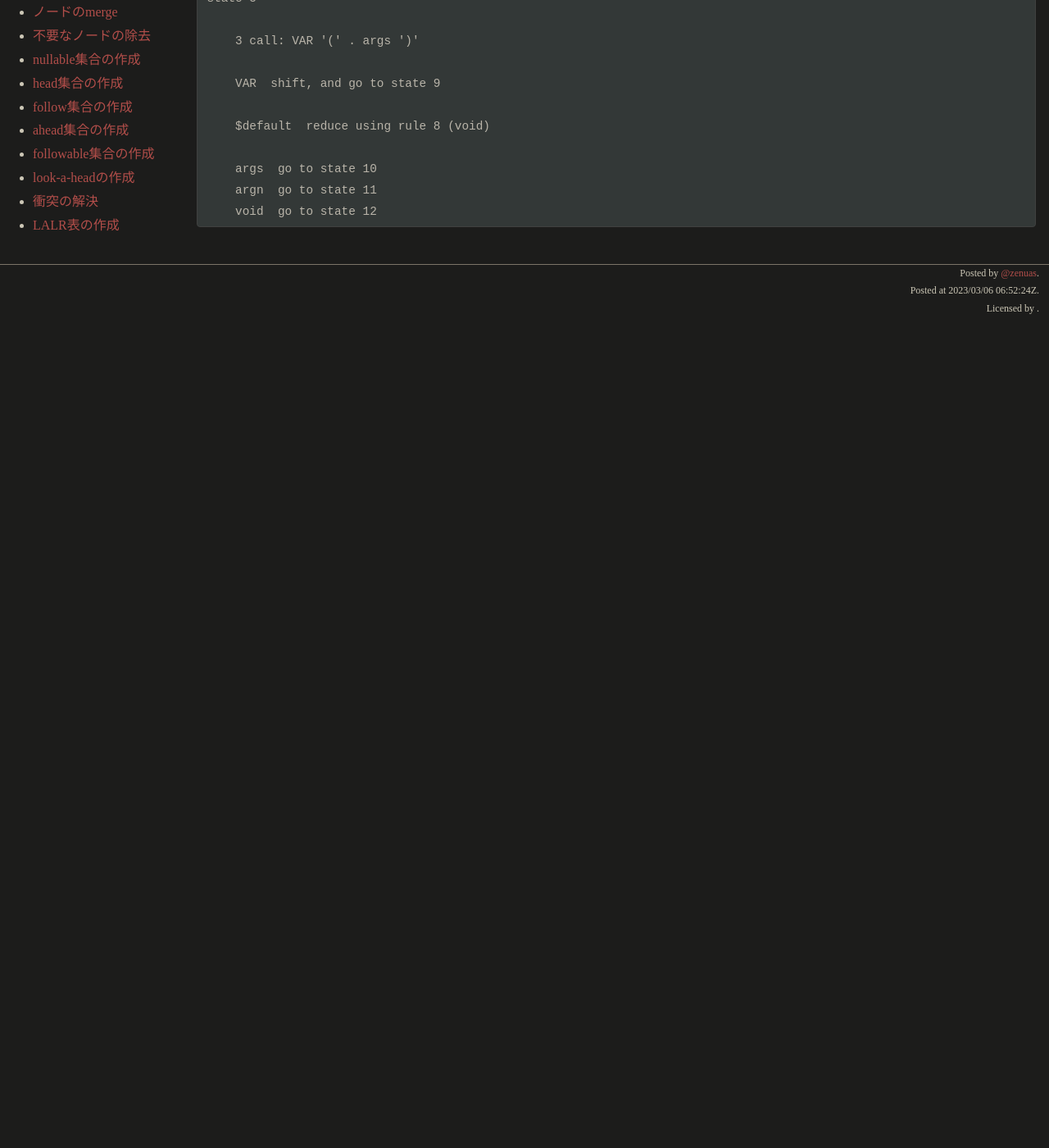
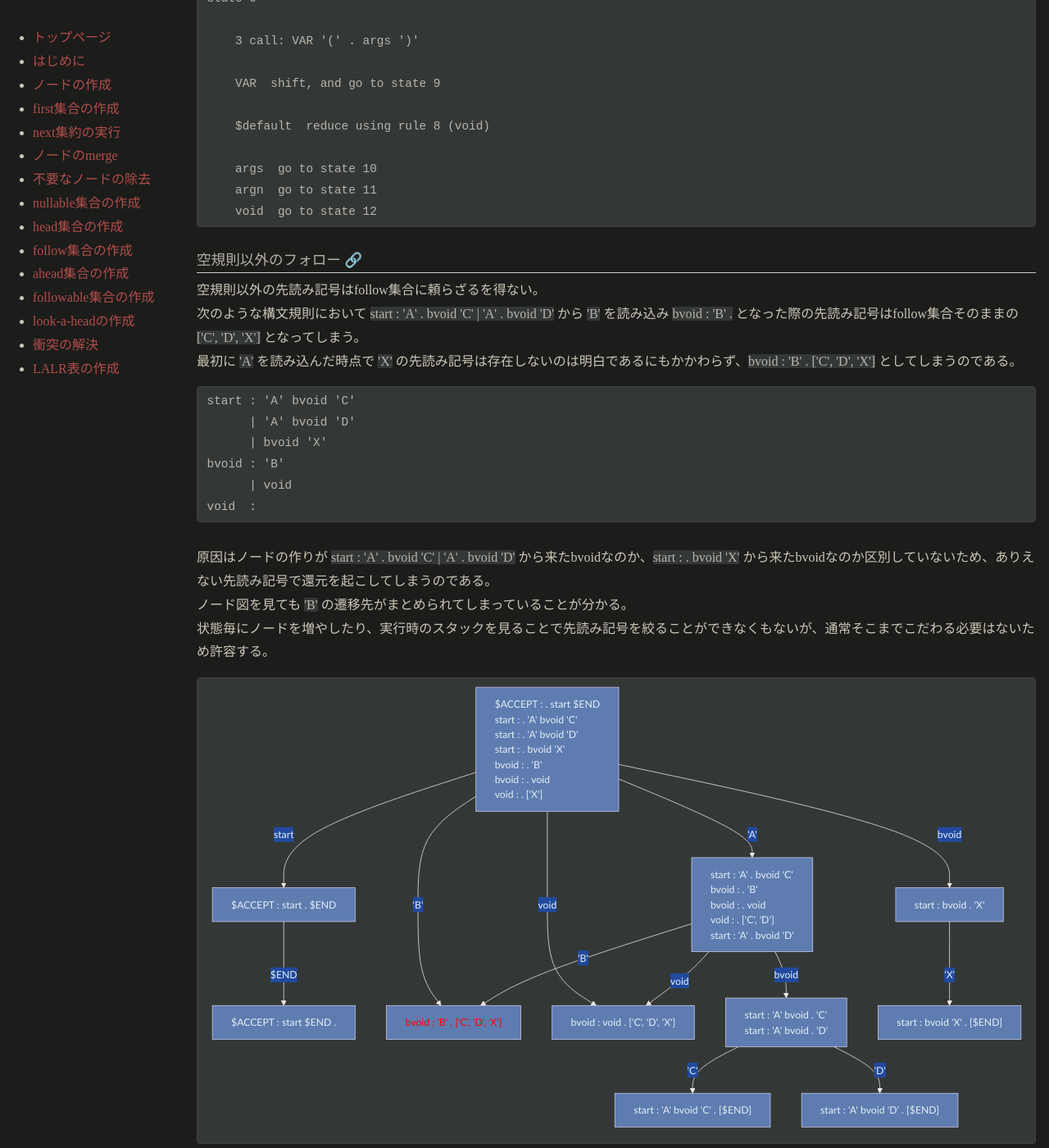
Before and after one commit to zenuas/Yanp, a Jekyll site: the page built from docs/20.look-a-headの作成.md, in a window 1280 px wide and 1400 px high, scrolled down 841 px. Shown: the whole window at 82% size. Built offline with Jekyll 4.4.1, drawn with Linux system fonts in a browser that asks for light colours; our own code applies the rules of GitHub Pages for plain Markdown files; comment, search, counter and statistics services are not loaded; before the commit the page ends 1229 px from its top, so only the background shows below that.

Commit message:
空規則以外のフォローの制約を追加

````diff
--- a/docs/20.look-a-headの作成.md
+++ b/docs/20.look-a-headの作成.md
@@ -34,3 +34,51 @@ state 5
     argn  go to state 11
     void  go to state 12
 ```
+
+### 空規則以外のフォロー
+
+空規則以外の先読み記号はfollow集合に頼らざるを得ない。
+次のような構文規則において `start : 'A' . bvoid 'C' | 'A' . bvoid 'D'` から `'B'` を読み込み `bvoid : 'B' .` となった際の先読み記号はfollow集合そのままの `['C', 'D', 'X']` となってしまう。
+最初に `'A'` を読み込んだ時点で `'X'` の先読み記号は存在しないのは明白であるにもかかわらず、`bvoid : 'B' . ['C', 'D', 'X']` としてしまうのである。
+
+```
+start : 'A' bvoid 'C'
+      | 'A' bvoid 'D'
+      | bvoid 'X'
+bvoid : 'B'
+      | void
+void  :
+```
+
+原因はノードの作りが `start : 'A' . bvoid 'C' | 'A' . bvoid 'D'` から来たbvoidなのか、`start : . bvoid 'X'` から来たbvoidなのか区別していないため、ありえない先読み記号で還元を起こしてしまうのである。
+ノード図を見ても `'B'` の遷移先がまとめられてしまっていることが分かる。
+状態毎にノードを増やしたり、実行時のスタックを見ることで先読み記号を絞ることができなくもないが、通常そこまでこだわる必要はないため許容する。
+
+```mermaid
+graph TD
+	classDef default text-align:left
+	classDef highlight color:red
+	0["$ACCEPT : . start $END<br>start : . 'A' bvoid 'C'<br>start : . 'A' bvoid 'D'<br>start : . bvoid 'X'<br>bvoid : . 'B'<br>bvoid : . void<br>void : . ['X']"]
+	1["$ACCEPT : start . $END"]
+	2["$ACCEPT : start $END ."]
+	3["start : 'A' . bvoid 'C'<br>bvoid : . 'B'<br>bvoid : . void<br>void : . ['C', 'D']<br>start : 'A' . bvoid 'D'"]
+	4["bvoid : 'B' . ['C', 'D', 'X']"]:::highlight
+	5["bvoid : void . ['C', 'D', 'X']"]
+	6["start : 'A' bvoid . 'C'<br>start : 'A' bvoid . 'D'"]
+	7["start : 'A' bvoid 'C' . [$END]"]
+	8["start : 'A' bvoid 'D' . [$END]"]
+	9["start : bvoid . 'X'"]
+	10["start : bvoid 'X' . [$END]"]
+	0 -- start --> 1
+	0 -- 'A' --> 3
+	0 -- bvoid --> 9
+	0 -- 'B' --> 4
+	0 -- void --> 5
+	1 -- $END --> 2
+	3 -- 'B' --> 4
+	3 -- void --> 5
+	3 -- bvoid --> 6
+	6 -- 'C' --> 7
+	6 -- 'D' --> 8
+	9 -- 'X' --> 10
+```
````
